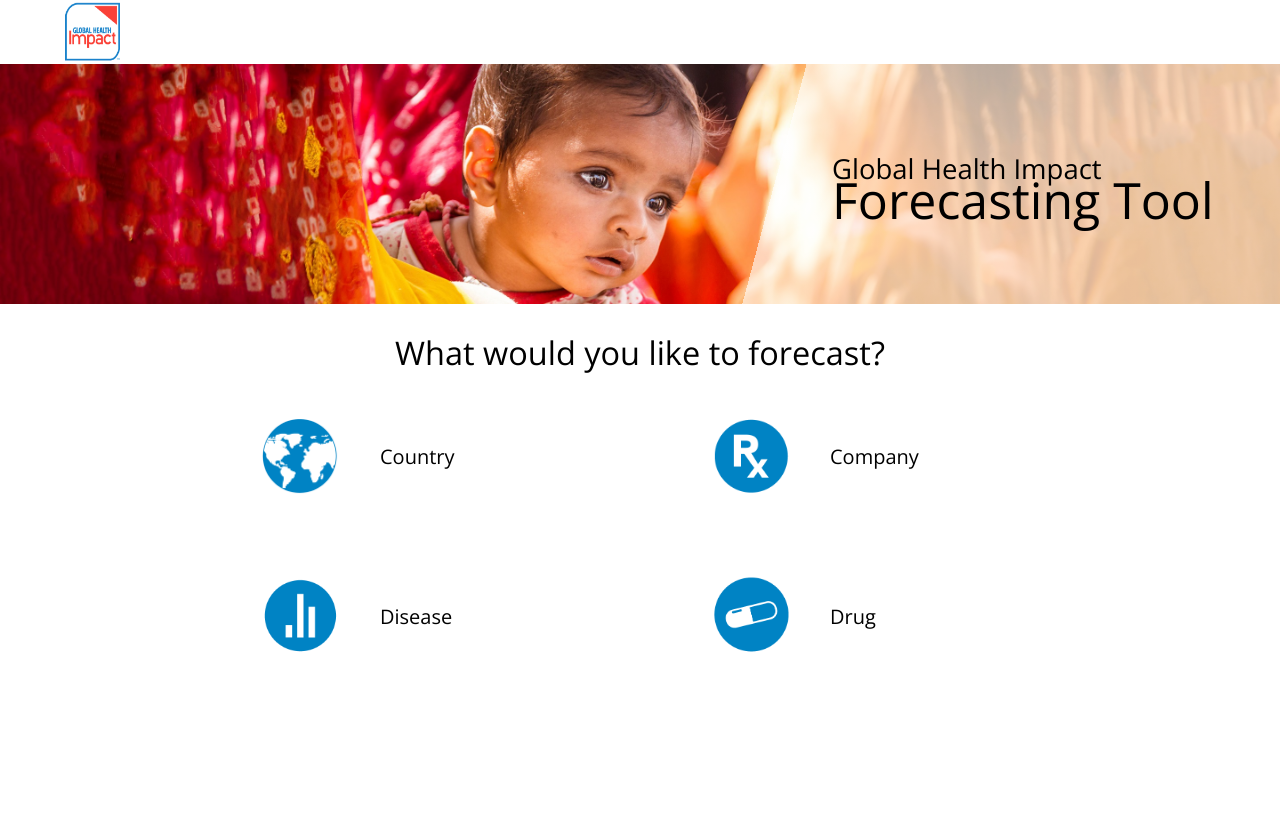
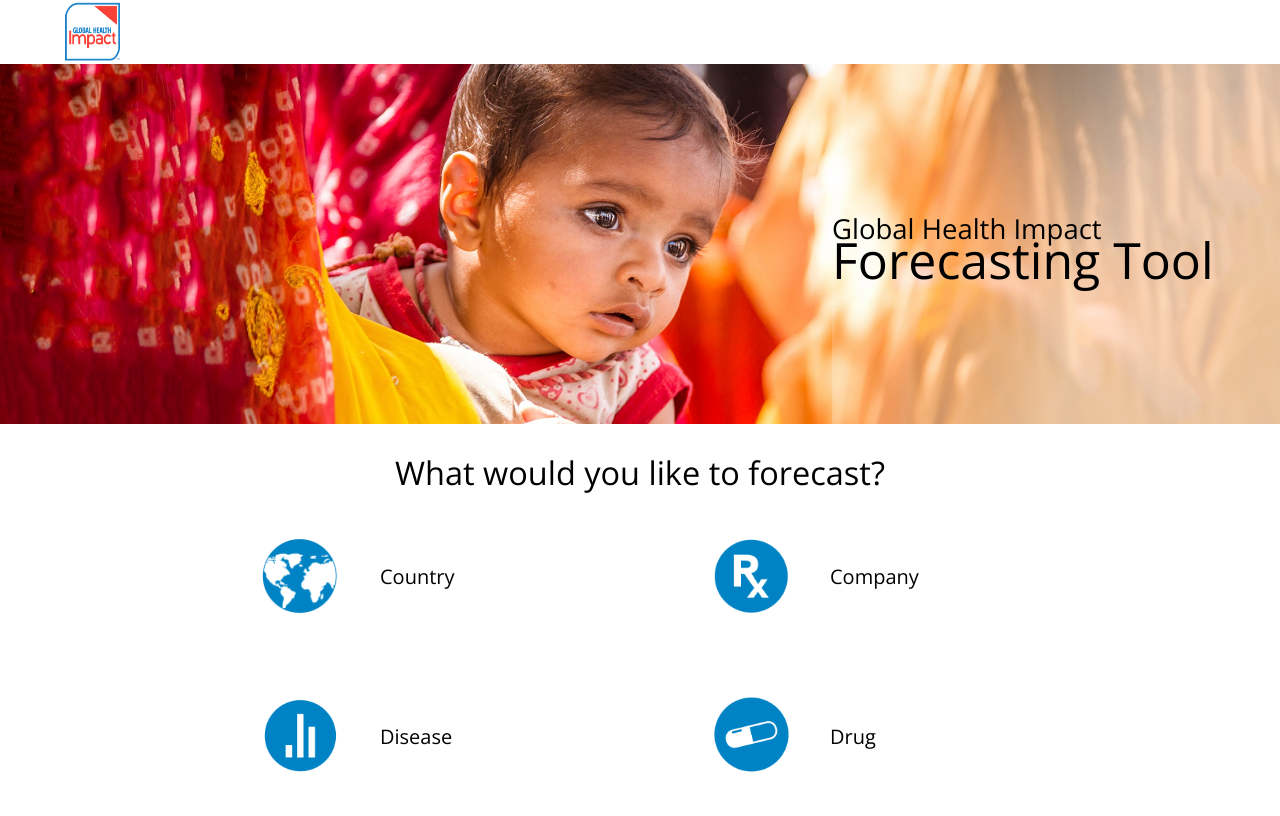
Before and after one commit to GhiProject/ghi_forecasting_tool, a Flask app: page / in a window 1280 px wide. Before the commit the page ends 652 px from the top, so only its background shows below. Run offline with Flask 2, Linux system fonts and the light colour scheme.

Commit message:
Test using animations on landing page

```diff
--- a/sass/base/_utilities.scss
+++ b/sass/base/_utilities.scss
@@ -13,3 +13,5 @@
 .shadow-sm {box-shadow: 0 1.5rem 4rem rgba(black, 0.15) !important;}
 
 .u-hidden {visibility: hidden !important;}
+
+.u-animate-moveInUp {animation: moveInUpNoM 1s ease 1s !important; animation-fill-mode: backwards !important;}
--- a/static/css/style.css
+++ b/static/css/style.css
@@ -122,6 +145,10 @@
 .u-hidden {
   visibility: hidden !important; }
 
+.u-animate-moveInUp {
+  animation: moveInUpNoM 1s ease 1s !important;
+  animation-fill-mode: backwards !important; }
+
 .button, .button:link, .button:visited {
   border-radius: 2px;
   color: white;
@@ -184,13 +218,22 @@
     margin: 2px 0 2px 6rem; }
 
 .hero {
-  width: 100%;
-  height: 30vh;
+  height: 45vh;
   position: relative;
   overflow: hidden;
-  background-image: linear-gradient(105deg, transparent 60%, rgba(255, 255, 255, 0.6) 60%, rgba(255, 255, 255, 0.6) 100%), url(../img/background1.jpg);
-  background-size: 100%;
-  background-position: 0 35%; }
+  z-index: -1; }
+  .hero__inner {
+    position: absolute;
+    width: 100%;
+    height: 100%;
+    background-image: url(../img/background1.jpg);
+    background-size: cover;
+    background-repeat: no-repeat;
+    background-position: 0 20%;
+    animation-name: zoomIn;
+    animation-duration: 1s;
+    animation-timing-function: ease;
+    animation-fill-mode: forwards; }
   .hero--form {
     background-image: url(../img/country.jpg); }
   .hero__text {
@@ -202,7 +245,11 @@
     display: flex;
     flex-direction: column;
     align-items: start;
-    justify-content: center; }
+    justify-content: center;
+    background-image: linear-gradient(110deg, transparent 0%, rgba(255, 255, 255, 0.6) 60%, rgba(255, 255, 255, 0.6) 100%); }
+    .hero__text__inner {
+      animation: moveInUp 1s ease 1s;
+      animation-fill-mode: backwards; }
 
 .landing-select {
   display: grid;
--- a/templates/landing.html
+++ b/templates/landing.html
@@ -6,13 +6,16 @@
 
 {% block content%}
 <div class="hero">
+    <div class="hero__inner"></div>
     <div class="hero__text">
-        <h4 class="heading-4 u-margin-bottom-small">Global Health Impact</h4>
-        <h1 class="heading-1">Forecasting Tool</h1>
-    </div>
+        <div class="hero__text__inner">
+            <h4 class="heading-4 u-margin-bottom-small">Global Health Impact</h4>
+            <h1 class="heading-1">Forecasting Tool</h1>
+        </div>
+   </div>
 </div>
-<h3 class="heading-3 heading-3--landing u-margin-top-medium">What would you like to forecast?</h3>
-<div class="landing-select u-margin-top-small">
+<h3 class="heading-3 heading-3--landing u-margin-top-medium u-animate-moveInUp">What would you like to forecast?</h3>
+<div class="landing-select u-margin-top-small u-animate-moveInUp">
     <a href="#" class="landing-select__section">
         <div class="landing-select__icon landing-select__icon--globe"></div>
         <span class="landing-select__text">Country</span>
--- a/templates/layout.html
+++ b/templates/layout.html
@@ -1,3 +1,4 @@
+<!-- Global <head> tag -->
 <!DOCTYPE html>
 <html lang="en">
 <head>
@@ -13,6 +14,7 @@
     {% block style_and_scripts %}
     {% endblock %}
 </head>
+<!-- Global <body> tag, mainly the header-->
 <body>
     <header class="header">
         <img src="{{ url_for('static', filename='img/logo.png') }}" alt="Logo image" class="header__img">
```
Also changed, not shown: other parts of static/css/style.css (+30 -5 lines), sass/base/_animation.scss (added, +31 -0 lines), sass/layout/_hero.scss (+37 -17 lines), sass/pages/_form.scss (deleted, +0 -7 lines).
